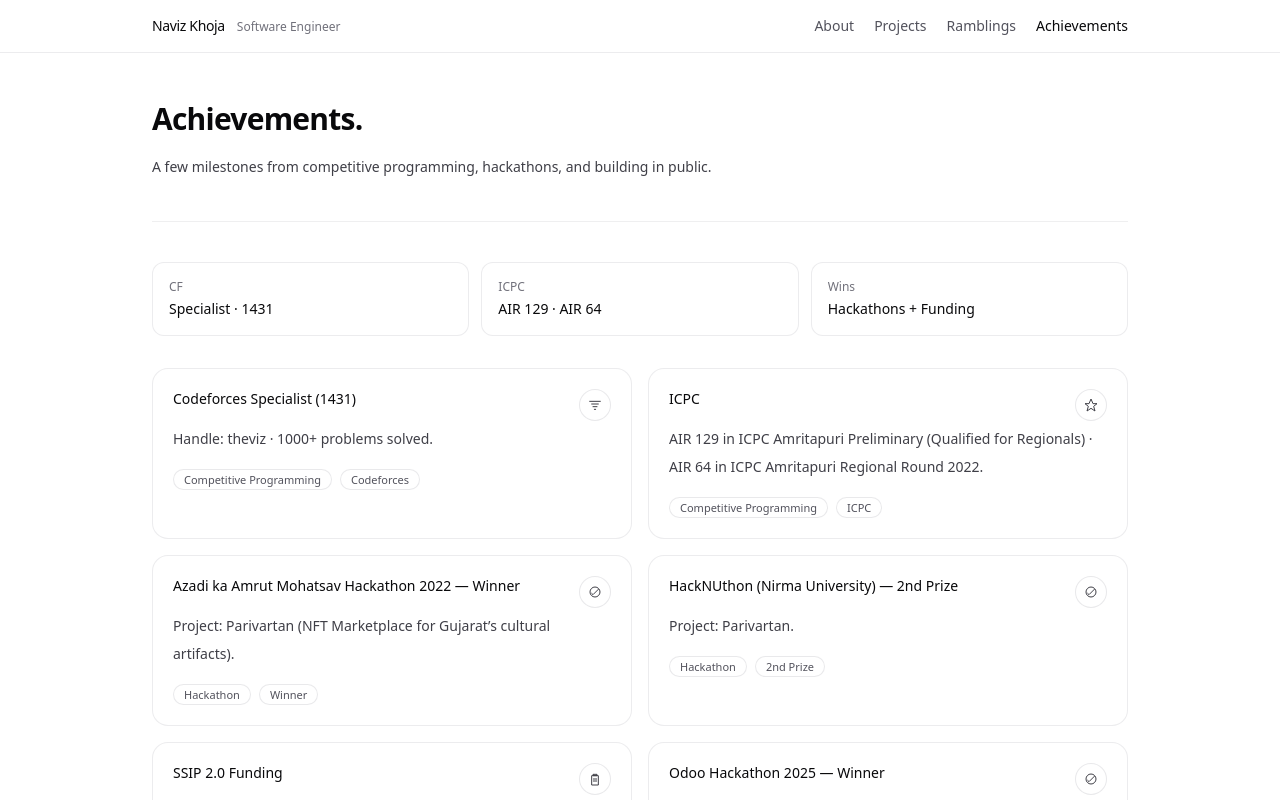
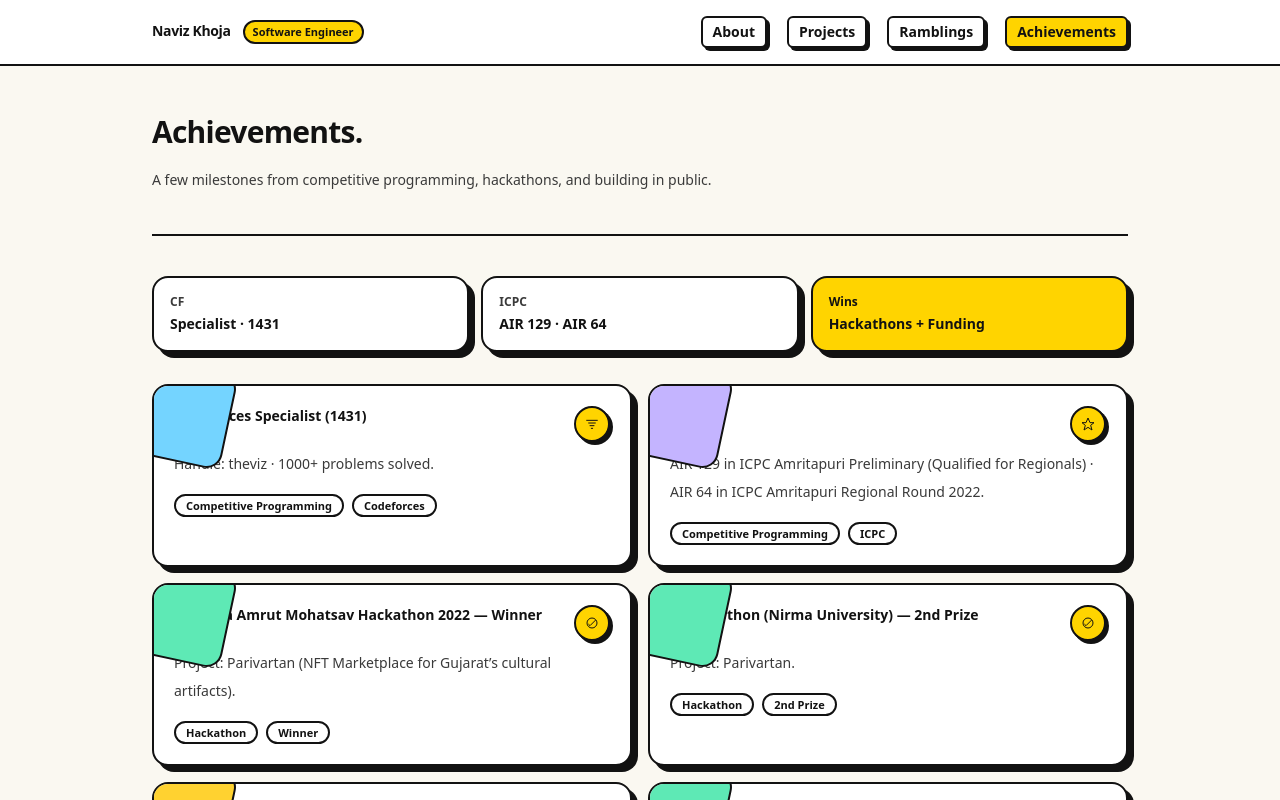
Before and after one commit to naveeez10/portfolio, a Next.js app: page /achievements in a window 1280 px wide. Shown: the top 800 px of the page. Built offline with nearby package versions, Linux system fonts and the light colour scheme.

Commit message:
Convert site to light neo-brutalism

```diff
--- a/src/app/achievements/page.tsx
+++ b/src/app/achievements/page.tsx
@@ -138,22 +138,22 @@
 
 function Tag({ children }: Readonly<{ children: string }>) {
   return (
-    <span className="rounded-full border border-zinc-200/80 bg-white px-2.5 py-1 text-[11px] leading-none text-zinc-600 dark:border-zinc-800/70 dark:bg-black dark:text-zinc-400">
+    <span className="rounded-full border-2 border-[var(--nb-border)] bg-[var(--nb-surface)] px-2.5 py-1 text-[11px] font-semibold leading-none text-[var(--nb-text)]">
       {children}
     </span>
   );
 }
 
-function accentClasses(variant: Achievement["variant"]) {
+function accentBg(variant: Achievement["variant"]) {
   switch (variant) {
     case "cp":
-      return "from-sky-500/15 via-transparent to-transparent dark:from-sky-400/15";
+      return "bg-sky-300";
     case "icpc":
-      return "from-violet-500/15 via-transparent to-transparent dark:from-violet-400/15";
+      return "bg-violet-300";
     case "hackathon":
-      return "from-emerald-500/15 via-transparent to-transparent dark:from-emerald-400/15";
+      return "bg-emerald-300";
     case "funding":
-      return "from-amber-500/15 via-transparent to-transparent dark:from-amber-400/15";
+      return "bg-amber-300";
   }
 }
 
@@ -161,32 +161,32 @@
   return (
     <main className="mx-auto w-full max-w-5xl px-6 py-12">
       <div className="max-w-2xl">
-        <h1 className="text-3xl font-semibold tracking-tight text-zinc-950 dark:text-zinc-50">
+        <h1 className="text-3xl font-extrabold tracking-tight text-[var(--nb-text)]">
           Achievements.
         </h1>
-        <p className="mt-4 text-sm leading-7 text-zinc-700 dark:text-zinc-300">
+        <p className="mt-4 text-sm leading-7 text-[var(--nb-muted)]">
           A few milestones from competitive programming, hackathons, and building
           in public.
         </p>
       </div>
 
-      <section className="mt-10 border-t border-zinc-200/60 pt-10 dark:border-zinc-800/60">
+      <section className="mt-10 border-t-2 border-[var(--nb-border)] pt-10">
         <dl className="grid gap-3 sm:grid-cols-3">
-          <div className="rounded-xl border border-zinc-200/70 bg-white p-4 dark:border-zinc-800/60 dark:bg-black">
-            <dt className="text-xs text-zinc-500 dark:text-zinc-400">CF</dt>
-            <dd className="mt-1 text-sm font-medium text-zinc-950 dark:text-zinc-50">
+          <div className="rounded-2xl border-2 border-[var(--nb-border)] bg-[var(--nb-surface)] p-4 shadow-[6px_6px_0_0_var(--nb-shadow)]">
+            <dt className="text-xs font-semibold text-[var(--nb-muted)]">CF</dt>
+            <dd className="mt-1 text-sm font-extrabold text-[var(--nb-text)]">
               Specialist · 1431
             </dd>
           </div>
-          <div className="rounded-xl border border-zinc-200/70 bg-white p-4 dark:border-zinc-800/60 dark:bg-black">
-            <dt className="text-xs text-zinc-500 dark:text-zinc-400">ICPC</dt>
-            <dd className="mt-1 text-sm font-medium text-zinc-950 dark:text-zinc-50">
+          <div className="rounded-2xl border-2 border-[var(--nb-border)] bg-[var(--nb-surface)] p-4 shadow-[6px_6px_0_0_var(--nb-shadow)]">
+            <dt className="text-xs font-semibold text-[var(--nb-muted)]">ICPC</dt>
+            <dd className="mt-1 text-sm font-extrabold text-[var(--nb-text)]">
               AIR 129 · AIR 64
             </dd>
           </div>
-          <div className="rounded-xl border border-zinc-200/70 bg-white p-4 dark:border-zinc-800/60 dark:bg-black">
-            <dt className="text-xs text-zinc-500 dark:text-zinc-400">Wins</dt>
-            <dd className="mt-1 text-sm font-medium text-zinc-950 dark:text-zinc-50">
+          <div className="rounded-2xl border-2 border-[var(--nb-border)] bg-[var(--nb-accent)] p-4 shadow-[6px_6px_0_0_var(--nb-shadow)]">
+            <dt className="text-xs font-semibold text-[var(--nb-text)]">Wins</dt>
+            <dd className="mt-1 text-sm font-extrabold text-[var(--nb-text)]">
               Hackathons + Funding
             </dd>
           </div>
@@ -197,30 +197,29 @@
             <li
               key={a.title}
               className={[
-                "group relative overflow-hidden rounded-2xl border border-zinc-200/70 bg-white p-5 transition-all",
-                "hover:-translate-y-0.5 hover:border-zinc-300/80 hover:shadow-sm",
-                "dark:border-zinc-800/60 dark:bg-black dark:hover:border-zinc-700/70",
+                "group relative overflow-hidden rounded-2xl border-2 border-[var(--nb-border)] bg-[var(--nb-surface)] p-5 transition-transform",
+                "shadow-[6px_6px_0_0_var(--nb-shadow)] hover:-translate-x-[1px] hover:-translate-y-[1px] hover:shadow-[7px_7px_0_0_var(--nb-shadow)]",
               ].join(" ")}
             >
-              <div
-                className={[
-                  "pointer-events-none absolute inset-0 bg-gradient-to-br opacity-0 transition-opacity",
-                  "group-hover:opacity-100",
-                  accentClasses(a.variant),
-                ].join(" ")}
-              />
               <div className="relative">
+                <div
+                  className={[
+                    "absolute -left-10 -top-10 h-24 w-24 rotate-12 rounded-2xl border-2 border-[var(--nb-border)]",
+                    accentBg(a.variant),
+                  ].join(" ")}
+                  aria-hidden="true"
+                />
                 <div className="flex items-start justify-between gap-4">
-                  <p className="text-sm font-medium text-zinc-950 dark:text-zinc-50">
+                  <p className="text-sm font-extrabold text-[var(--nb-text)]">
                     {a.title}
                   </p>
-                  <span className="inline-flex h-8 w-8 items-center justify-center rounded-full border border-zinc-200/80 bg-white text-zinc-700 dark:border-zinc-800/70 dark:bg-black dark:text-zinc-200">
+                  <span className="relative inline-flex h-9 w-9 items-center justify-center rounded-full border-2 border-[var(--nb-border)] bg-[var(--nb-accent)] text-[var(--nb-text)] shadow-[3px_3px_0_0_var(--nb-shadow)]">
                     <Icon variant={a.variant} />
                   </span>
                 </div>
-              <p className="mt-1 text-sm leading-7 text-zinc-700 dark:text-zinc-300">
-                {a.detail}
-              </p>
+                <p className="mt-2 text-sm leading-7 text-[var(--nb-muted)]">
+                  {a.detail}
+                </p>
                 <div className="mt-4 flex flex-wrap gap-2">
                   {a.tags.map((t) => (
                     <Tag key={t}>{t}</Tag>
--- a/src/app/globals.css
+++ b/src/app/globals.css
@@ -1,25 +1,29 @@
 @import "tailwindcss";
 
 :root {
-  --background: #ffffff;
-  --foreground: #171717;
+  /* Neo-brutalism (light-only) */
+  --nb-bg: #faf8f1;
+  --nb-surface: #ffffff;
+  --nb-text: #121212;
+  --nb-muted: #3a3a3a;
+  --nb-border: #121212;
+  --nb-accent: #ffd400;
+  --nb-shadow: #121212;
 }
 
 @theme inline {
-  --color-background: var(--background);
-  --color-foreground: var(--foreground);
+  --color-background: var(--nb-bg);
+  --color-foreground: var(--nb-text);
   --font-sans: var(--font-geist-sans);
   --font-mono: var(--font-geist-mono);
 }
 
-@media (prefers-color-scheme: dark) {
-  :root {
-    --background: #0a0a0a;
-    --foreground: #ededed;
-  }
+body {
+  background: var(--nb-bg);
+  color: var(--nb-text);
 }
 
-body {
-  background: var(--background);
-  color: var(--foreground);
+::selection {
+  background: var(--nb-accent);
+  color: var(--nb-text);
 }
--- a/src/app/layout.tsx
+++ b/src/app/layout.tsx
@@ -28,7 +28,7 @@
       <body
         className={`${geistSans.variable} ${geistMono.variable} antialiased`}
       >
-        <div className="min-h-dvh bg-white text-zinc-950 dark:bg-black dark:text-zinc-50">
+        <div className="min-h-dvh bg-[var(--nb-bg)] text-[var(--nb-text)]">
           <SiteHeader />
           {children}
         </div>
--- a/src/components/PlaceholderPage.tsx
+++ b/src/components/PlaceholderPage.tsx
@@ -7,23 +7,28 @@
   return (
     <main className="mx-auto w-full max-w-5xl px-6 py-12">
       <div className="max-w-2xl">
-        <h1 className="text-3xl font-semibold tracking-tight text-zinc-950 dark:text-zinc-50">
+        <h1 className="text-3xl font-extrabold tracking-tight text-[var(--nb-text)]">
           {title}
         </h1>
-        <p className="mt-4 text-sm leading-7 text-zinc-700 dark:text-zinc-300">
+        <p className="mt-4 text-sm leading-7 text-[var(--nb-muted)]">
           {description}
         </p>
-        <p className="mt-6 text-sm text-zinc-600 dark:text-zinc-400">
+        <div className="mt-8 rounded-2xl border-2 border-[var(--nb-border)] bg-[var(--nb-surface)] p-5 shadow-[6px_6px_0_0_var(--nb-shadow)]">
+          <p className="text-sm font-bold text-[var(--nb-text)]">
+            Coming soon.
+          </p>
+          <p className="mt-2 text-sm text-[var(--nb-muted)]">
             In the meantime, head back to{" "}
             <Link
               href="/about"
-            className="text-zinc-950 underline decoration-zinc-300 underline-offset-4 hover:decoration-zinc-500 dark:text-zinc-50 dark:decoration-zinc-700 dark:hover:decoration-zinc-400"
+              className="font-bold underline decoration-[var(--nb-border)] underline-offset-4"
             >
               About
             </Link>
             .
           </p>
         </div>
+      </div>
     </main>
   );
 }
--- a/src/components/SiteHeader.tsx
+++ b/src/components/SiteHeader.tsx
@@ -3,16 +3,16 @@
 
 export function SiteHeader() {
   return (
-    <header className="sticky top-0 z-50 border-b border-zinc-200/70 bg-white/70 backdrop-blur dark:border-zinc-800/60 dark:bg-black/50">
+    <header className="sticky top-0 z-50 border-b-2 border-[var(--nb-border)] bg-[var(--nb-surface)]">
       <div className="mx-auto flex max-w-5xl items-center justify-between px-6 py-4">
         <div className="flex items-baseline gap-3">
           <Link
             href="/about"
-            className="text-sm font-medium tracking-tight text-zinc-950 dark:text-zinc-50"
+            className="text-sm font-extrabold tracking-tight text-[var(--nb-text)]"
           >
             Naviz Khoja
           </Link>
-          <span className="hidden text-xs text-zinc-500 dark:text-zinc-400 sm:inline">
+          <span className="hidden rounded-full border-2 border-[var(--nb-border)] bg-[var(--nb-accent)] px-2 py-0.5 text-[11px] font-bold text-[var(--nb-text)] sm:inline">
             Software Engineer
           </span>
         </div>
--- a/src/components/SiteNav.tsx
+++ b/src/components/SiteNav.tsx
@@ -26,10 +26,11 @@
             key={l.href}
             href={l.href}
             className={[
-              "transition-colors",
+              "rounded-md border-2 px-2.5 py-1 font-bold transition-transform",
+              "shadow-[3px_3px_0_0_var(--nb-shadow)] hover:-translate-x-[1px] hover:-translate-y-[1px] hover:shadow-[4px_4px_0_0_var(--nb-shadow)]",
               active
-                ? "text-zinc-950 dark:text-zinc-50"
-                : "text-zinc-600 hover:text-zinc-950 dark:text-zinc-400 dark:hover:text-zinc-50",
+                ? "border-[var(--nb-border)] bg-[var(--nb-accent)] text-[var(--nb-text)]"
+                : "border-[var(--nb-border)] bg-[var(--nb-surface)] text-[var(--nb-text)]",
             ].join(" ")}
           >
             {l.label}
```
Also changed, not shown: src/app/about/page.tsx (+19 -18 lines). Lines whose indentation alone changed are shown as unchanged.
